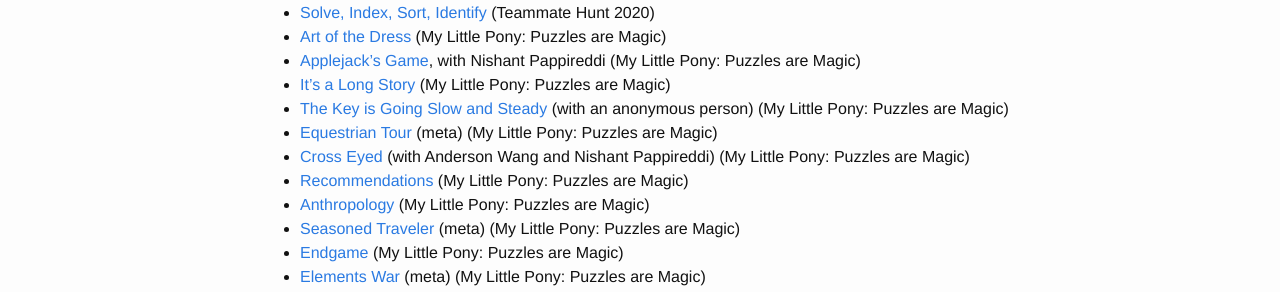
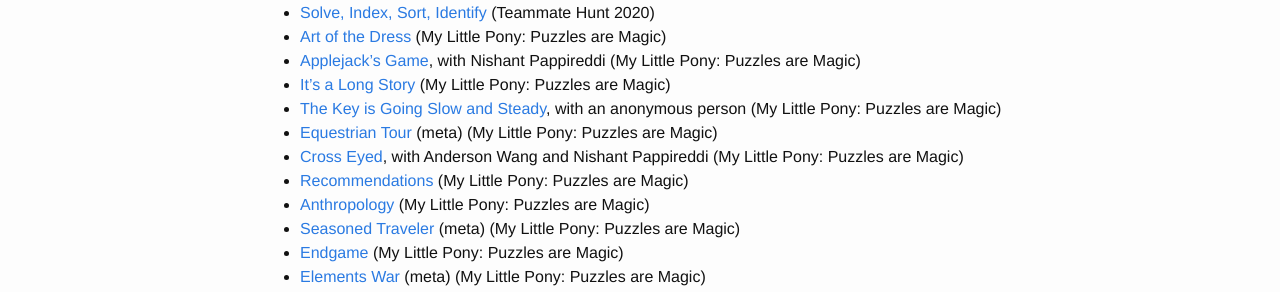
Before and after one commit to alexirpan/alexirpan.github.io, a Jekyll site: the page built from puzzles.markdown, in a window 1280 px wide. Shown: the part 540-832 px from the top of the page. Built offline with Jekyll 4.4.1, drawn with Linux system fonts in a browser that asks for light colours; nearby versions of some CDN libraries.

Commit message:
More consistent on grammar for "with"

```diff
--- a/puzzles.markdown
+++ b/puzzles.markdown
@@ -26,9 +26,9 @@
 * [Art of the Dress](https://www.puzzlesaremagic.com/puzzle/art-of-the-dress.html) (My Little Pony: Puzzles are Magic)
 * [Applejack's Game](https://www.puzzlesaremagic.com/solution/applejacks-game/index.html), with Nishant Pappireddi (My Little Pony: Puzzles are Magic)
 * [It's a Long Story](https://www.puzzlesaremagic.com/puzzle/its-a-long-story.html) (My Little Pony: Puzzles are Magic)
-* [The Key is Going Slow and Steady](https://www.puzzlesaremagic.com/solution/the-key-is-going-slow-and-steady/index.html) (with an anonymous person) (My Little Pony: Puzzles are Magic)
+* [The Key is Going Slow and Steady](https://www.puzzlesaremagic.com/solution/the-key-is-going-slow-and-steady/index.html), with an anonymous person (My Little Pony: Puzzles are Magic)
 * [Equestrian Tour](https://www.puzzlesaremagic.com/solution/equestrian-tour/index.html) (meta) (My Little Pony: Puzzles are Magic)
-* [Cross Eyed](https://www.puzzlesaremagic.com/solution/cross-eyed/index.html) (with Anderson Wang and Nishant Pappireddi) (My Little Pony: Puzzles are Magic)
+* [Cross Eyed](https://www.puzzlesaremagic.com/solution/cross-eyed/index.html), with Anderson Wang and Nishant Pappireddi (My Little Pony: Puzzles are Magic)
 * [Recommendations](https://www.puzzlesaremagic.com/puzzle/recommendations.html) (My Little Pony: Puzzles are Magic)
 * [Anthropology](https://www.puzzlesaremagic.com/solution/anthropology/index.html) (My Little Pony: Puzzles are Magic)
 * [Seasoned Traveler](https://www.puzzlesaremagic.com/puzzle/seasoned-traveler.html) (meta) (My Little Pony: Puzzles are Magic)
```
